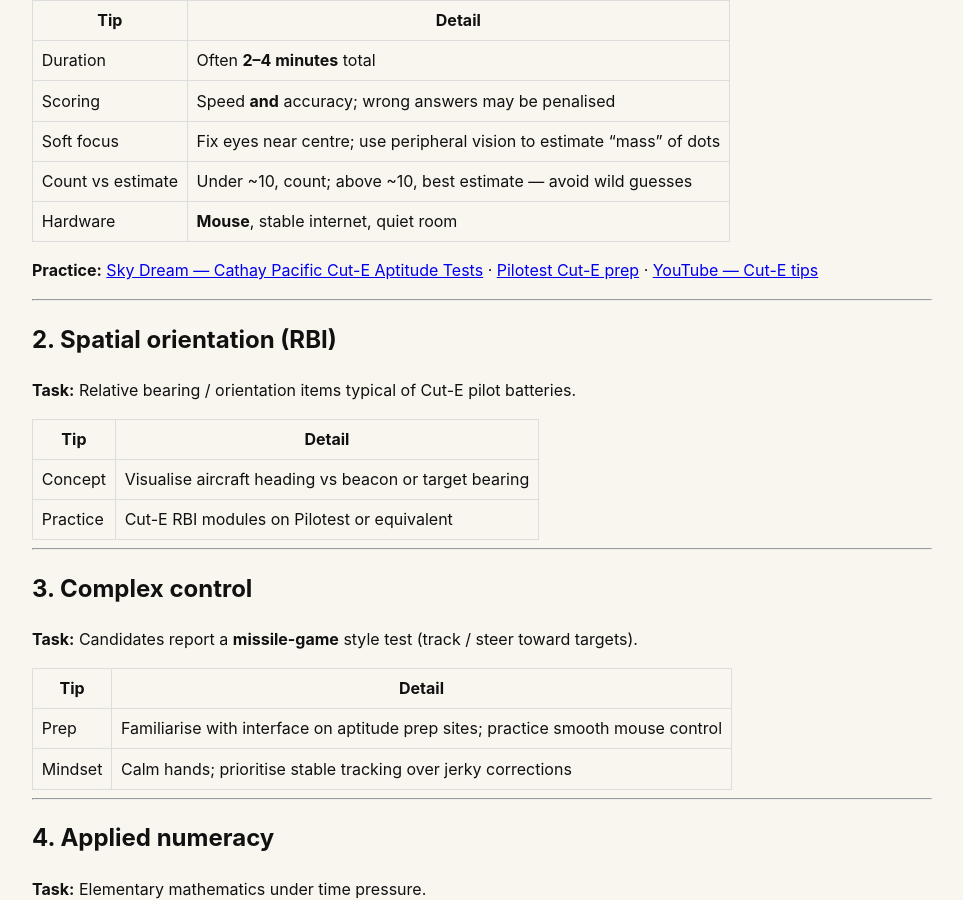
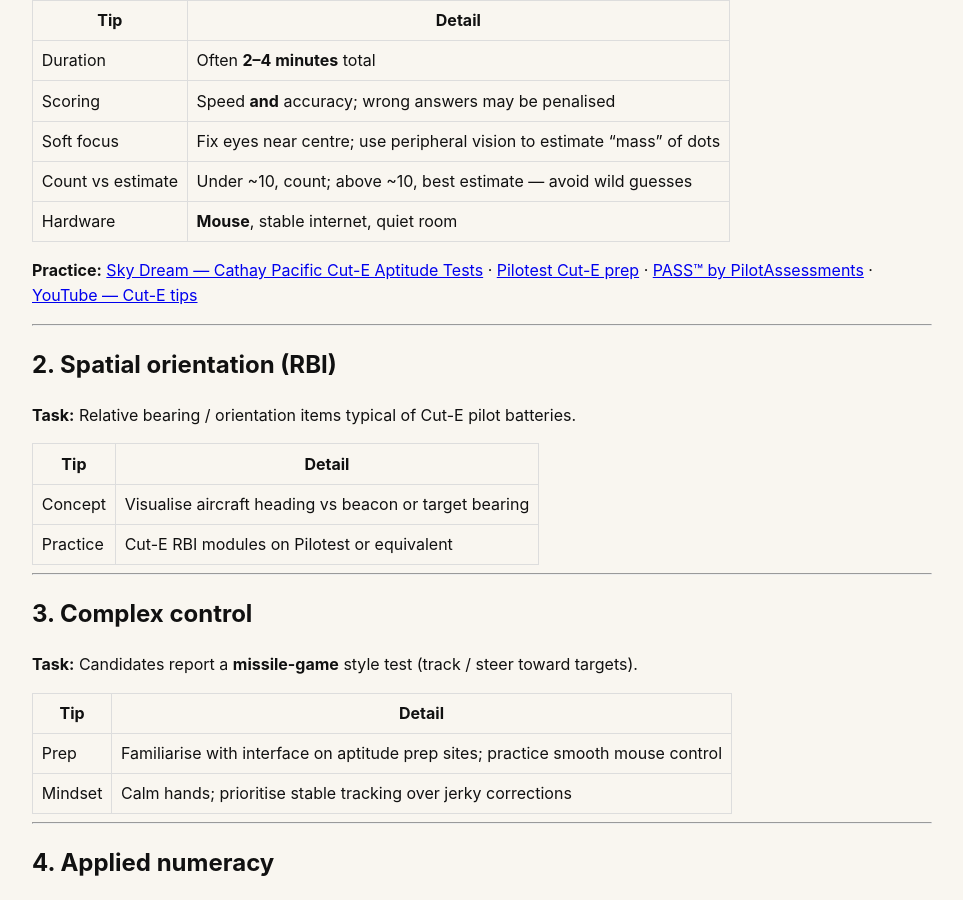
Before and after one commit to shivanraptor/pilot-ppl-notes, a Jekyll site: the page built from interview_prep/aptitude_tests.md, in a window 1280 px wide and 900 px high, scrolled down 1161 px. Shown: the whole window, without its empty margins (158-1121 px from the left). Built offline with Jekyll 4.4.1, drawn with Linux system fonts in a browser that asks for light colours.

Commit message:
Update links on online Cut-E prep

```diff
--- a/interview_prep/aptitude_tests.md
+++ b/interview_prep/aptitude_tests.md
@@ -47,7 +47,7 @@
 | Count vs estimate | Under ~10, count; above ~10, best estimate — avoid wild guesses |
 | Hardware | **Mouse**, stable internet, quiet room |
 
-**Practice:** [Sky Dream — Cathay Pacific Cut-E Aptitude Tests](https://skydream.hk/cut-e-hub/) · [Pilotest Cut-E prep](https://www.pilotest.com/en/selections/CUT-E-pilot-aptitude-tests-preparation) · [YouTube — Cut-E tips](https://www.youtube.com/watch?v=VLDph84CqnU)
+**Practice:** [Sky Dream — Cathay Pacific Cut-E Aptitude Tests](https://skydream.hk/cut-e-hub/) · [Pilotest Cut-E prep](https://www.pilotest.com/en/selections/CUT-E-pilot-aptitude-tests-preparation) · [PASS™ by PilotAssessments](https://pilotassessments.com/cut-e-pilot-aptitude-test-assessment-preparation/) · [YouTube — Cut-E tips](https://www.youtube.com/watch?v=VLDph84CqnU)
 
 ---
 
```
